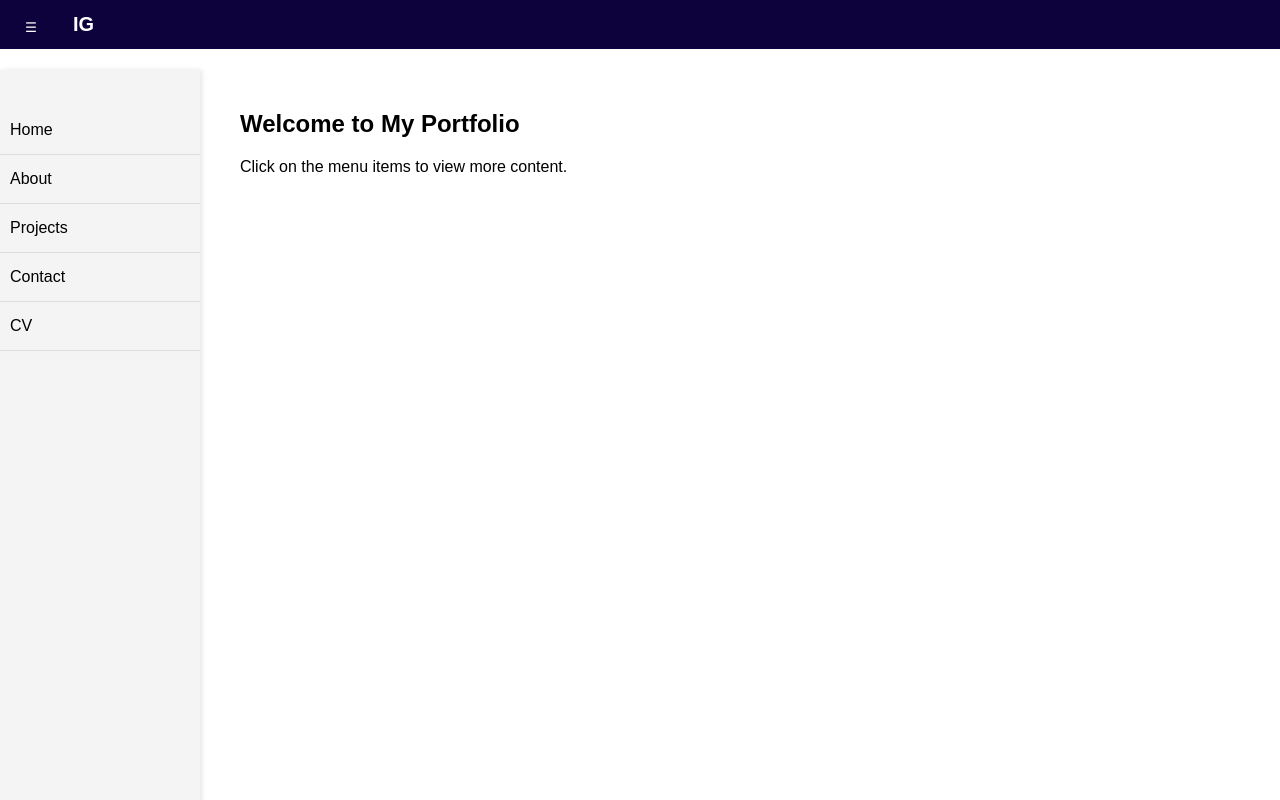
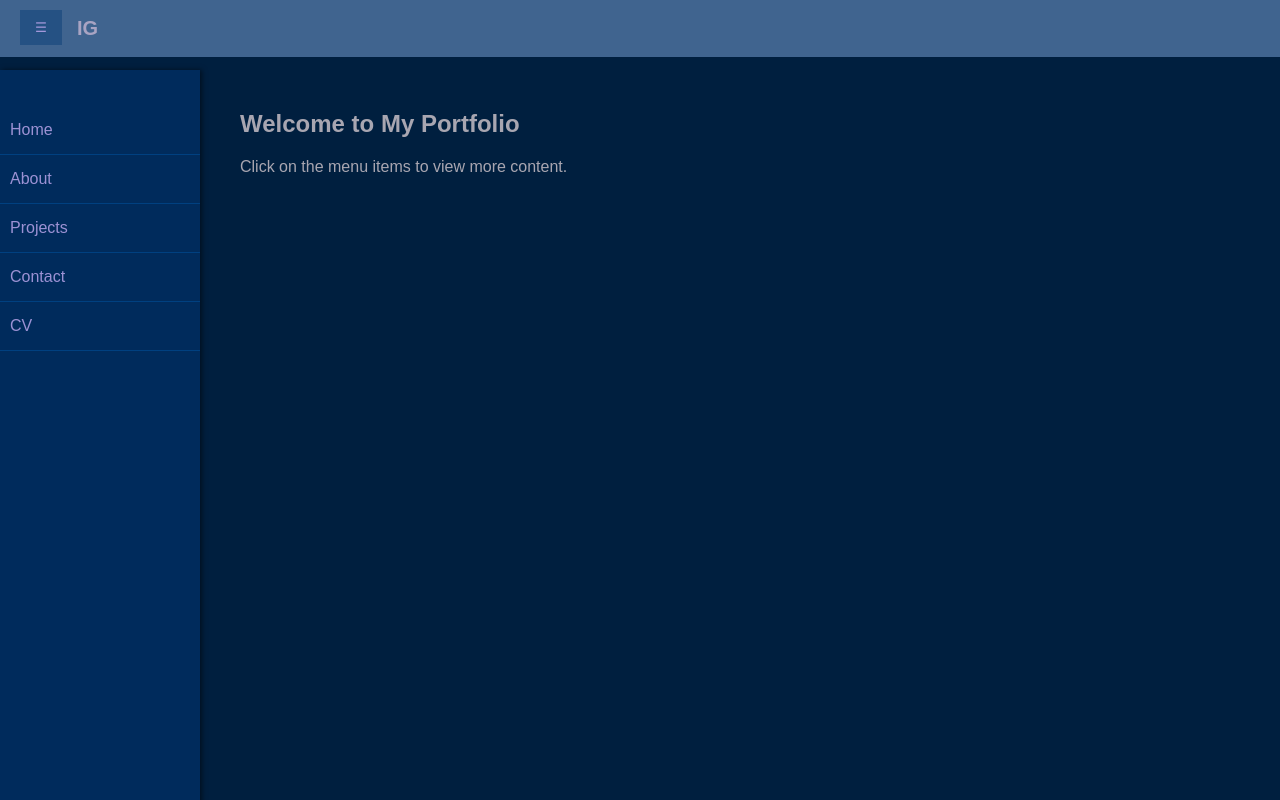
Before and after one commit to israelglixinski/portfolio, a plain HTML site: page index.html in a window 1280 px wide. Drawn offline with Linux system fonts and the light colour scheme.

Commit message:
savepoint

```diff
--- a/styles.css
+++ b/styles.css
@@ -5,37 +5,38 @@ body {
     display: flex;
     flex-direction: column;
     height: 100vh;
+    background-color: #001f3f; /* Azul escuro para o fundo */
+    color: #ffffff; /* Branco para o texto */
 }
 
 /* Tema no topo */
 header {
-    background-color: #0d023b;
-    color: white;
-     padding: 13px 13px;
-    text-align: left; /* Alinha o texto à esquerda */
+    background-color: #40648f; /* Azul mais escuro para o cabeçalho */
+    color: rgb(169, 164, 195);
+    padding: 17px 17px;
+    text-align: left;
     position: fixed;
     top: 0;
     width: 100%;
-
     display: flex;
-    align-items: center; /* Centraliza verticalmente o conteúdo do header */
-    justify-content: space-between; /* Garante espaço entre o título e outros itens */
+    align-items: center;
+    justify-content: space-between;
     box-sizing: border-box;
 }
 
 header h1 {
-    margin: 0; /* Remove margens extras no título */
-    font-size: 20px; /* Ajuste opcional do tamanho do título */
-    padding-left: 60px; /* Garante espaçamento entre o botão e o título */
+    margin: 0;
+    font-size: 20px;
+    padding-left: 60px;
 }
 
 /* Botão de menu */
 .menu-toggle {
     position: fixed;
-    left: 20px; /* Ajusta a posição do botão */
-    top: 15px; /* Ajusta a altura para não sobrepor o título */
-    background-color: #4CAF50;
-    color: white;
+    left: 20px;
+    top: 10px;
+    background-color: #255183; /* Azul médio para contraste */
+    color: rgb(163, 152, 218);
     border: none;
     padding: 10px 15px;
     cursor: pointer;
@@ -45,20 +46,20 @@ header h1 {
 /* Layout principal */
 .container {
     display: flex;
-    margin-top: 70px; /* Espaço para compensar o header fixo */
+    margin-top: 70px;
     flex-grow: 1;
 }
 
 /* Menu lateral */
 .sidebar {
     width: 200px;
-    background-color: #f4f4f4;
-    box-shadow: 2px 0 5px rgba(0, 0, 0, 0.1);
+    background-color: #002b5c; /* Azul escuro para a barra lateral */
+    box-shadow: 2px 0 5px rgba(0, 0, 0, 0.5);
     overflow: auto;
     transition: transform 0.3s ease;
     padding-top: 20px;
-    height: 100vh; /* Define a altura fixa como 100% da altura da janela */
-    position: fixed; /* Fixa o menu lateral para não ser afetado pelo conteúdo */
+    height: 100vh;
+    position: fixed;
 }
 
 .sidebar.hidden {
@@ -72,11 +73,12 @@ header h1 {
 
 .sidebar li {
     padding: 15px 10px;
-    border-bottom: 1px solid #ddd;
+    border-bottom: 1px solid #004080;
+    color: rgb(156, 146, 212);
 }
 
 .sidebar li:hover {
-    background-color: #ddd;
+    background-color: #004080; /* Azul mais claro para o hover */
     cursor: pointer;
 }
 
@@ -84,21 +86,31 @@ header h1 {
 .content {
     flex-grow: 1;
     padding: 20px;
-    margin-left: 220px; /* Espaço quando o menu está visível */
-    transition: margin-left 0.3s ease; /* Animação suave ao recolher/expandir o menu */
+    margin-left: 220px;
+    transition: margin-left 0.3s ease;
     box-sizing: border-box;
+    background-color: #001f3f; /* Fundo do conteúdo */
+    color: #a8a6b1;
+}
+/* Estilo para links padrão */
+a {
+    color: #1e90ff; /* Azul claro para links não clicados */
+    text-decoration: none; /* Remove sublinhado */
+    transition: color 0.3s ease; /* Transição suave ao mudar de cor */
 }
 
+/* Estilo para links visitados */
+a:visited {
+    color: #235e9a; /* Azul arroxeado para links clicados */
+}
 
-/* Botão de menu */
-.menu-toggle {
-    position: fixed;
-    left: 10px;
-    top: 10px;
-    background-color: #0d023b;
-    color: white;
-    border: none;
-    padding: 10px 15px;
-    cursor: pointer;
-    z-index: 1000;
+/* Estilo para links ao passar o mouse */
+a:hover {
+    color: #5c4c0d; /* Amarelo para hover */
+    text-decoration: underline; /* Adiciona sublinhado ao passar o mouse */
 }
+
+/* Estilo para links ativos (clicados no momento) */
+a:active {
+    color: #ff4500; /* Laranja para links ativos */
+}
```
